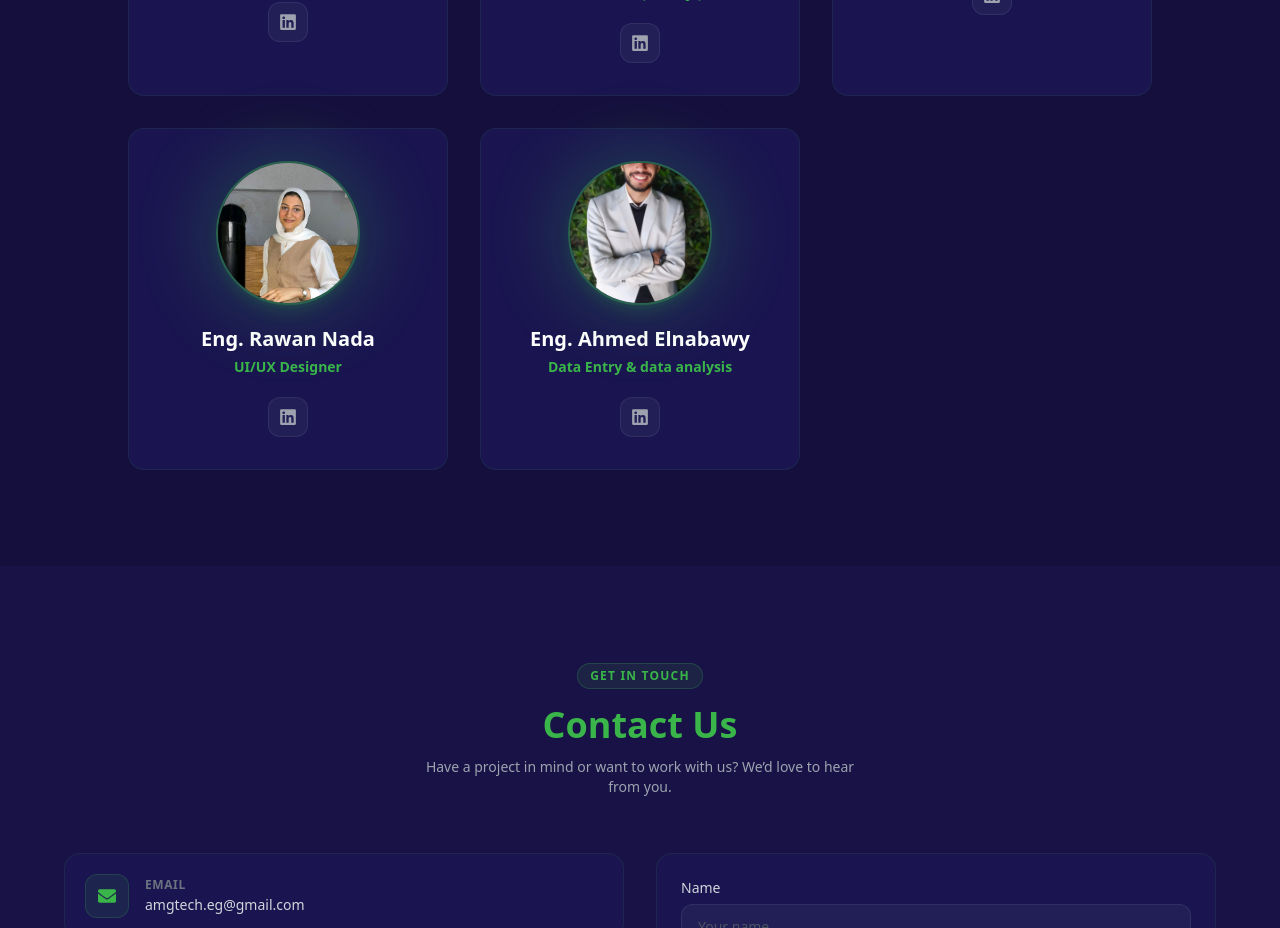
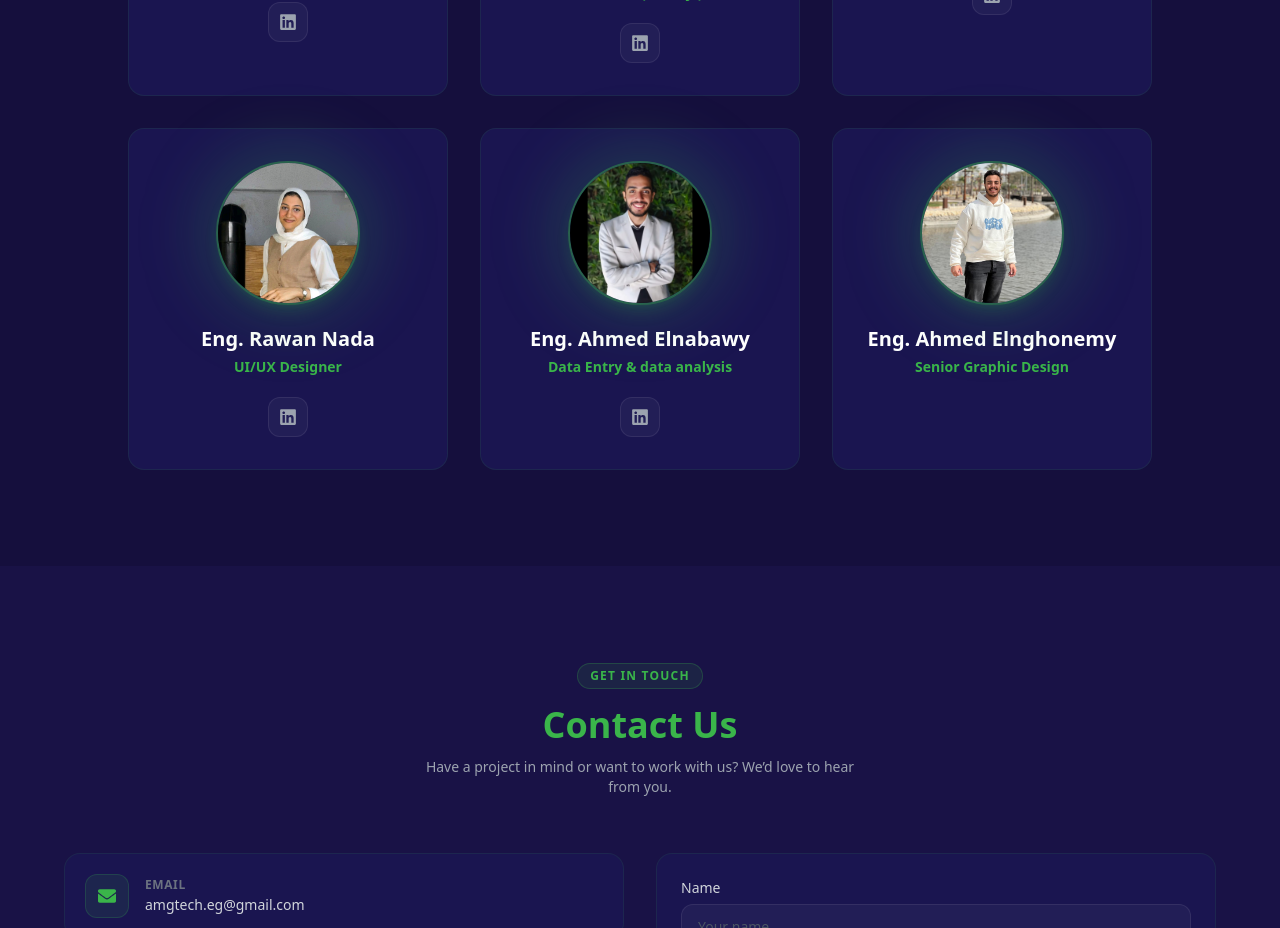
Before and after one commit to amgtecheg-sys/portfolio, a React (Vite) app: page / in a window 1280 px wide. Shown: the part 4380-5308 px from the top of the page. Built offline with nearby package versions, Linux system fonts and the light colour scheme.

Commit message:
third commit

```diff
--- a/src/Components/Team.jsx
+++ b/src/Components/Team.jsx
@@ -42,6 +42,13 @@ const teamMembers = [
         role: "Data Entry & data analysis",
         avatar: "/team/elnabawy.jpeg",
         linkedin: "https://www.linkedin.com/in/ahmed-elnabawy-459597218/",
+    },
+
+     {
+        name: "Eng. Ahmed Elnghonemy",
+        role: "Senior Graphic Design",
+        avatar: "/team/ghonemy.jpeg",
+        // linkedin: "https://www.linkedin.com/in/ahmed-elnabawy-459597218/",
     },
 ];
 
```
Also changed, not shown: public/team/elnabawy.jpeg, public/team/ghonemy.jpeg (added).
